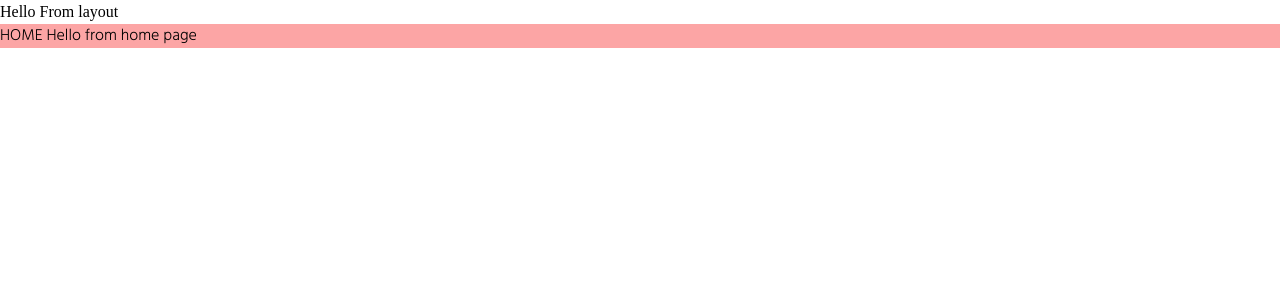
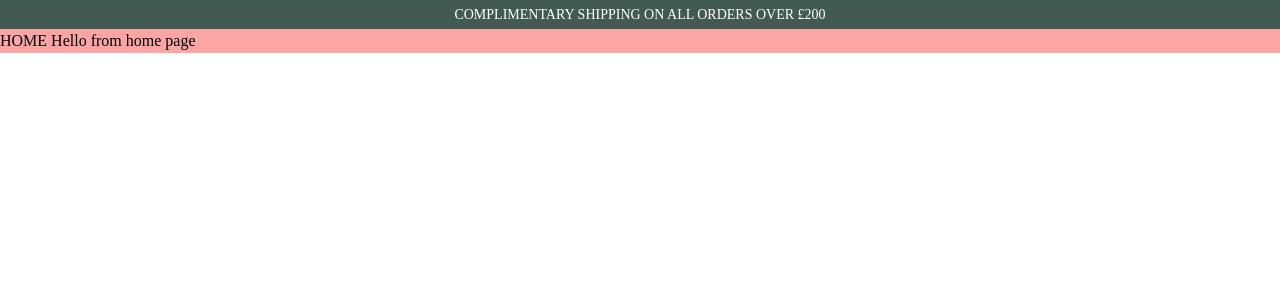
Before and after one commit to rifat-shaun/doris, a React (Create React App) app: page / in a window 1280 px wide. Shown: the top 300 px of the page. Built offline with nearby package versions, Linux system fonts and the light colour scheme.

Commit message:
Banner and typography component added

```diff
--- a/package.json
+++ b/package.json
@@ -23,6 +23,7 @@
     "react-scripts": "5.0.1",
     "typeface-dosis": "^1.1.13",
     "typeface-hind": "^1.1.13",
+    "typeface-marcellus": "^1.1.13",
     "typescript": "^4.9.5",
     "web-vitals": "^2.1.4"
   },
--- /dev/null
+++ b/src/components/common/Typography.tsx
@@ -0,0 +1,63 @@
+import React from "react";
+import { ITypographyProps } from "../../types/base";
+import { TYPOGRAPHY_SIZE, TYPOGRAPHY_VARIANT } from "../../constants/base";
+
+export const Typography: React.FC<ITypographyProps> = ({
+  children,
+  variant = TYPOGRAPHY_VARIANT.REGULAR,
+  size = TYPOGRAPHY_SIZE.BASE,
+  onClick,
+  className,
+}) => {
+  const getFontSize = (): string => {
+    const { SMALL, MEDIUM, MEDIUM_SUBTITLE, BIG, HEADING, SUB_HEADING } =
+      TYPOGRAPHY_SIZE;
+
+    switch (size) {
+      case SMALL:
+        return "text-small";
+      case MEDIUM:
+        return "text-medium";
+      case MEDIUM_SUBTITLE:
+        return "text-mediumSubtitle";
+      case BIG:
+        return "text-big";
+      case HEADING:
+        return "text-heading";
+      case SUB_HEADING:
+        return "text-subHeading";
+      default:
+        return "text-sm";
+    }
+  };
+
+  const getFontWeight = (): string => {
+    const { LIGHT, REGULAR, MEDIUM, SEMIBOLD, BOLD, EXTRA_BLACK } = TYPOGRAPHY_VARIANT;
+
+    switch (variant) {
+        case LIGHT:
+        return "font-light";
+      case REGULAR:
+        return "font-normal";
+      case MEDIUM:
+        return "font-medium";
+      case SEMIBOLD:
+        return "font-semibold";
+      case BOLD:
+        return "font-bold";
+      case EXTRA_BLACK:
+        return "font-black";
+      default:
+        return "font-normal";
+    }
+  };
+
+  const typographyClasses = `${getFontSize()} ${getFontWeight()}`;
+  const combinedClasses = `${typographyClasses} ${className ?? ""}`;
+
+  return (
+    <div className={combinedClasses} onClick={onClick}>
+      {children}
+    </div>
+  );
+};
--- /dev/null
+++ b/src/components/common/index.tsx
@@ -0,0 +1 @@
+export { Typography } from "./Typography";
--- /dev/null
+++ b/src/components/layout/Banner.tsx
@@ -0,0 +1,17 @@
+import { TYPOGRAPHY_SIZE, TYPOGRAPHY_VARIANT } from "../../constants/base";
+import { Typography } from "../common";
+
+const Banner = () => {
+  return (
+    <div className="bg-darkGreen h-[29px] flex items-center justify-center py-2">
+      <Typography
+        variant={TYPOGRAPHY_VARIANT.LIGHT}
+        className="text-white font-marcellus"
+      >
+        COMPLIMENTARY SHIPPING ON ALL ORDERS OVER £200
+      </Typography>
+    </div>
+  );
+};
+
+export default Banner;
--- a/src/components/layout/index.tsx
+++ b/src/components/layout/index.tsx
@@ -1,9 +1,10 @@
 import { Outlet } from "react-router-dom";
+import Banner from "./Banner";
 
 const Layout = () => {
   return (
-    <div className="relative min-h-screen">
-      Hello From layout
+    <div className="min-h-screen">
+      <Banner />
       <Outlet />
     </div>
   );
--- /dev/null
+++ b/src/constants/base.ts
@@ -0,0 +1,18 @@
+export enum TYPOGRAPHY_VARIANT {
+  LIGHT = "light",
+  REGULAR = "regular",
+  MEDIUM = "medium",
+  SEMIBOLD = "semibold",
+  BOLD = "bold",
+  EXTRA_BLACK = "extrablack",
+}
+
+export enum TYPOGRAPHY_SIZE {
+  BASE = "base",
+  SMALL = "small",
+  MEDIUM = "medium",
+  MEDIUM_SUBTITLE = "mediumSubtitle",
+  BIG = "big",
+  HEADING = "heading",
+  SUB_HEADING = "subHeading",
+}
--- a/src/index.tsx
+++ b/src/index.tsx
@@ -1,7 +1,7 @@
 import ReactDOM from "react-dom/client";
 import "@fontsource/tenor-sans";
 import "typeface-dosis";
-import "typeface-hind";
+import "typeface-marcellus";
 import { App } from "./App";
 import "./index.css";
 
--- /dev/null
+++ b/src/types/base.ts
@@ -0,0 +1,14 @@
+import { ReactNode } from "react";
+import { TYPOGRAPHY_SIZE, TYPOGRAPHY_VARIANT } from "../constants/base";
+
+type TTypographyVariant = `${TYPOGRAPHY_VARIANT}`;
+
+type TTypographySize = `${TYPOGRAPHY_SIZE}`;
+
+export interface ITypographyProps {
+  children: ReactNode;
+  variant?: TTypographyVariant;
+  size?: TTypographySize;
+  className?: string;
+  onClick?(event: any): void;
+}
--- a/tailwind.config.js
+++ b/tailwind.config.js
@@ -4,8 +4,22 @@ module.exports = {
   theme: {
     extend: {
       fontFamily: {
-        dosis: ["Hind", "sans-serif"],
-        tenor: ['"Tenor Sans"', "serif"],
+        base: ["Marcellus", "sans-serif"],
+        title: ['"Tenor Sans"', "serif"],
+      },
+      fontSize: {
+        small: "12px",
+        medium: "32px",
+        mediumSubtitle: "25.6px",
+        big: "45px",
+        heading: "40px",
+        subHeading: "14px",
+      },
+      colors: {
+        primary: "#3d3d3d",
+      },
+      backgroundColor: {
+        darkGreen: "#425A51",
       },
     },
   },
```
Also changed, not shown: 1 other file (tests, documents, lock files or other folders).
